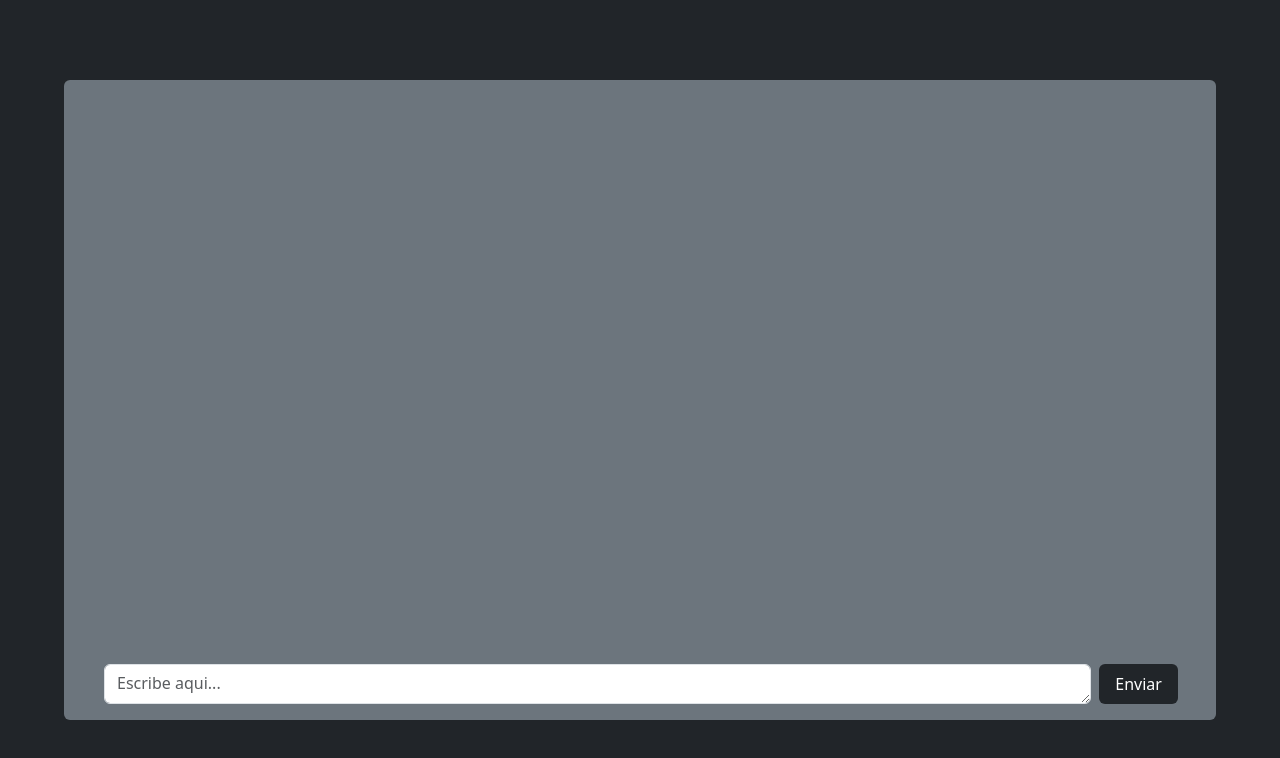
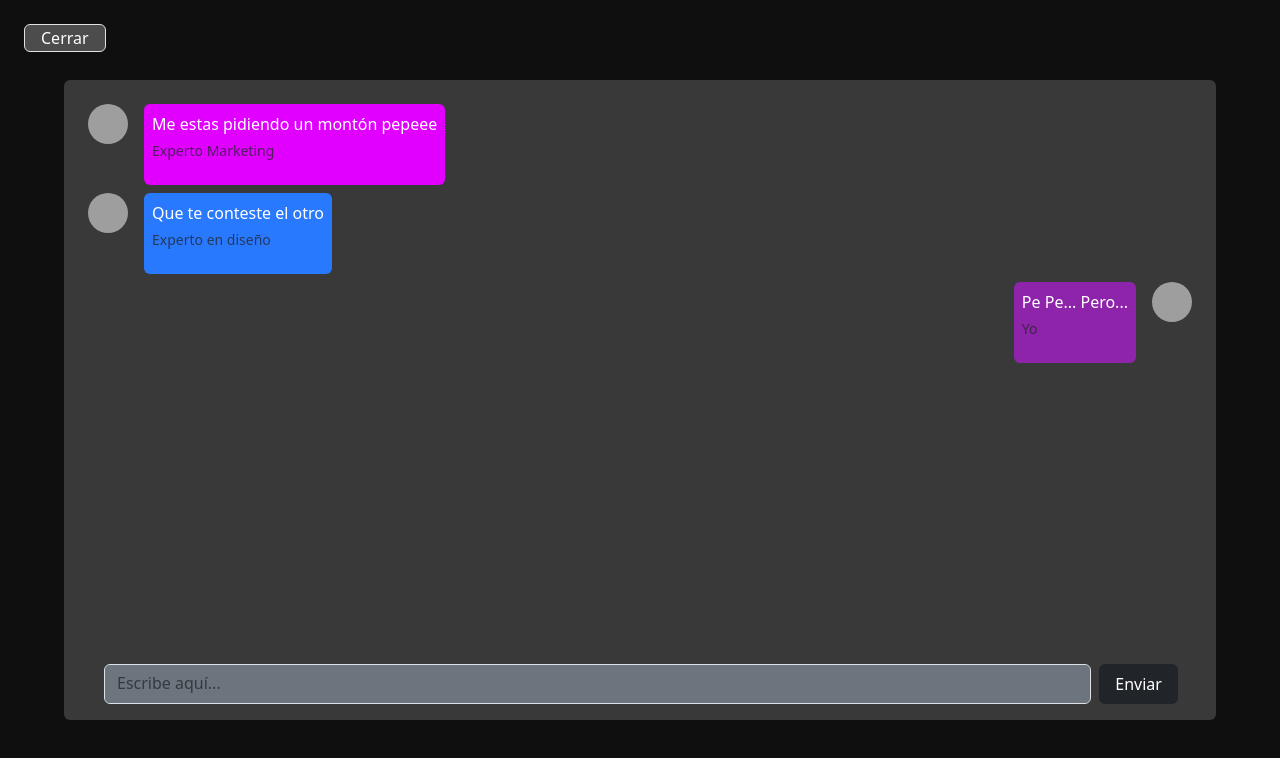
Before and after one commit to aiweekend2025/FrontEnd, a React (Vite) app in the folder MVP/: page /chat in a window 1280 px wide. Shown: the top 758 px of the page. Built offline with nearby package versions, Linux system fonts and the light colour scheme; grey boxes are pictures that could not be loaded.

Commit message:
Update avances

```diff
--- a/MVP/src/index.css
+++ b/MVP/src/index.css
@@ -7,3 +7,26 @@ body {
   width: 100%;
   height: 100%;
 }
+/* Ancho y color de la barra */
+::-webkit-scrollbar {
+  width: 8px; /* Grosor de la barra */
+}
+
+/* Color de fondo de la barra */
+::-webkit-scrollbar-track {
+  background: #1e1e1e; /* Fondo oscuro */
+  border-radius: 10px;
+}
+
+/* Color de la barra de desplazamiento */
+::-webkit-scrollbar-thumb {
+  background: linear-gradient(180deg, #e100ff, #2979ff, #8e24aa);
+  border-radius: 10px;
+  transition: all 0.3s ease;
+}
+
+/* Efecto al pasar el mouse */
+::-webkit-scrollbar-thumb:hover {
+  background: linear-gradient(180deg, #ff00ff, #3b9eff, #a92dd3);
+  width: 10px;
+}
--- a/MVP/src/page/chat/chat.tsx
+++ b/MVP/src/page/chat/chat.tsx
@@ -1,22 +1,90 @@
+import { useState, useRef } from "react";
+import { useNavigate } from "react-router-dom";
+
 const Chat = () => {
+  const [messages, setMessages] = useState([
+    { text: "Me estas pidiendo un montón pepeee", sender: "Experto Marketing", color: "#e100ff" },
+    { text: "Que te conteste el otro", sender: "Experto en diseño", color: "#2979ff" },
+    { text: "Pe Pe... Pero...", sender: "Yo", color: "#8e24aa" },
+  ]);
+  const [newMessage, setNewMessage] = useState("");
+  const textareaRef = useRef<HTMLTextAreaElement>(null);
+  const navigate = useNavigate();
+
+  const handleCloseChat = () => {
+    navigate("/rubro"); // Redirige a la página de inicio
+  };
+
+  const sendMessage = () => {
+    if (newMessage.trim() !== "") {
+      setMessages([...messages, { text: newMessage, sender: "Yo", color: "#8e24aa" }]);
+      setNewMessage("");
+      if (textareaRef.current) {
+        textareaRef.current.style.height = "40px"; // Resetea la altura al enviar
+      }
+    }
+  };
+
+  const handleTextareaChange = (e: React.ChangeEvent<HTMLTextAreaElement>) => {
+    setNewMessage(e.target.value);
+    if (textareaRef.current) {
+      textareaRef.current.style.height = "40px"; // Reiniciar altura
+      textareaRef.current.style.height = Math.min(textareaRef.current.scrollHeight, 120) + "px"; // Ajusta hasta 120px
+    }
+  };
+  const [hover, setHover] = useState(false);
+
   return (
-    <div className="w-100 vh-100 bg-dark d-flex justify-content-center align-items-center">
-      <div className="bg-secondary text-white p-4 rounded position-relative" style={{ width: "90%", height: "80%" }}>
+    <div className="w-100 vh-100 d-flex flex-column justify-content-center align-items-center position-relative" style={{ background: "#0f0f0f" }}>
+      <button
+        className="mt-4 mb-4 ms-4 text-white px-3 border rounded position-absolute top-0 start-0"
+        style={{
+          background: hover ? "red" : "#4c4c4c",
+          transition: "background 0.3s ease-in-out",
+          border: "1px solid white"
+        }}
+        onClick={handleCloseChat}
+        onMouseEnter={() => setHover(true)}
+        onMouseLeave={() => setHover(false)}
+      >
+        Cerrar
+      </button>
+
+      <div className="text-white p-4 rounded position-relative" style={{ width: "90%", height: "80%", background: "#393939" }}>
         <div className="h-100 d-flex flex-column justify-content-between">
-          {/* Acalos mensajes */}
-          <div className="flex-grow-1"></div>
+
+          {/* Área de mensajes */}
+          <div className="d-flex flex-column overflow-auto" style={{ maxHeight: "90%", paddingBottom: "60px" }}>
+            {messages.map((msg, index) => (
+              <div key={index} className={`d-flex ${msg.sender === "Yo" ? "justify-content-end" : "justify-content-start"} mb-2`}>
+                {msg.sender !== "Yo" && (
+                  <img src="https://github.com/aiweekend2025/FrontEnd/blob/a38cea74066c13e4363168f6ec5493ca6f1101a7/MVP/src/assets/react.svg"
+                    alt="" className="me-3" style={{ height: "40px", width: "40px", borderRadius: "50%" }} />
+                )}
+                <div className="p-2 rounded" style={{ background: msg.color, maxWidth: "60%", wordBreak:"break-word", whiteSpace:"pre-wrap" }}>
+                  <p className="mb-1">{msg.text}</p>
+                  <p className="text-muted small">{msg.sender}</p>
+                </div>
+                {msg.sender === "Yo" && (
+                  <img src="https://github.com/aiweekend2025/FrontEnd/blob/a38cea74066c13e4363168f6ec5493ca6f1101a7/MVP/src/assets/react.svg"
+                    alt="" className="ms-3" style={{ height: "40px", width: "40px", borderRadius: "50%"}} />
+                )}
+              </div>
+            ))}
+          </div>
 
           {/* Área de entrada de texto */}
           <div className="d-flex align-items-start position-absolute bottom-0 p-3" style={{ width: "96%" }}>
             <textarea
-              className="form-control"
-              style={{ height: "40px", maxHeight: "80px" }}
-              placeholder="Escribe aqui..."
+              ref={textareaRef}
+              className="form-control bg-secondary text-white"
+              style={{ height: "40px", maxHeight: "120px", resize: "none", overflowY: "auto" }}
+              placeholder="Escribe aquí..."
+              value={newMessage}
+              onChange={handleTextareaChange}
+              onKeyPress={(e) => e.key === "Enter" && !e.shiftKey && (e.preventDefault(), sendMessage())} // Enviar con Enter, Shift+Enter para nueva línea
             />
-            <button
-              className="ms-2 rounded border border-0 bg-dark text-white px-3"
-              style={{ height: "40px" }}
-            >
+            <button className="ms-2 rounded border border-0 bg-dark text-white px-3" style={{ height: "40px" }} onClick={sendMessage}>
               Enviar
             </button>
           </div>
--- /dev/null
+++ b/MVP/src/page/select/select.tsx
@@ -0,0 +1,19 @@
+
+const Select = () => {
+  return (
+    <div className="bg-black w-100 vh-100 d-flex flex-row justify-content-center align-items-center text-white">
+        <div className="p-2" style={{marginRight:"20%"}}>
+            <img src="" alt="" className="" style={{height: "250px", width: "250px", borderRadius: "50%"}}/>
+            <h2 className="">Equipo 1</h2>
+            <p className=""></p>
+        </div>
+        <div className="ms-5 p-2">
+            <img src="" alt="" className="" style={{height: "250px", width: "250px", borderRadius: "50%"}}/>
+            <h2 className="">Otros</h2>
+            <p className="">Equipos multidisiplinarios </p>
+        </div>
+    </div>
+  )
+}
+
+export default Select
--- a/MVP/src/route/route.tsx
+++ b/MVP/src/route/route.tsx
@@ -7,6 +7,7 @@
 import {createBrowserRouter} from "react-router-dom"
 import Chat from "../page/chat/chat";
 import Landing from "../page/landing/landing";
+import Select from "../page/select/select";
 
 /**
  * @constant
@@ -24,6 +25,11 @@ const router = createBrowserRouter([
         path:"chat",
         element: <Chat/>,
         errorElement: <div>Ups! Algo salió mal</div>
+    },
+    {
+        path:"rubro",
+        element:<Select/>,
+        errorElement: <div>Ups! Algo salió mal</div>
     }
 ])
 
```
